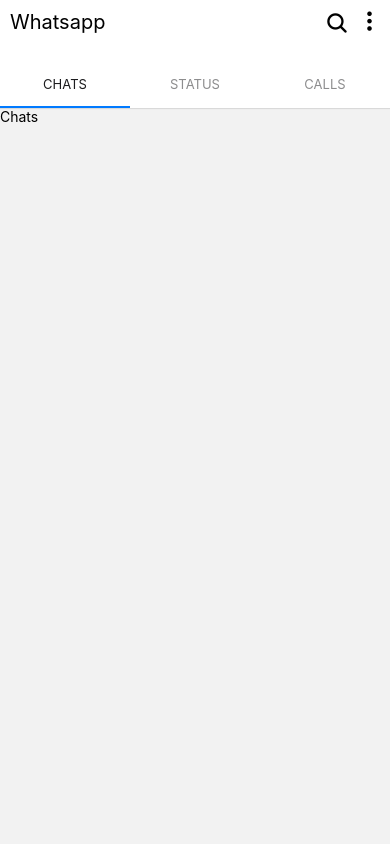
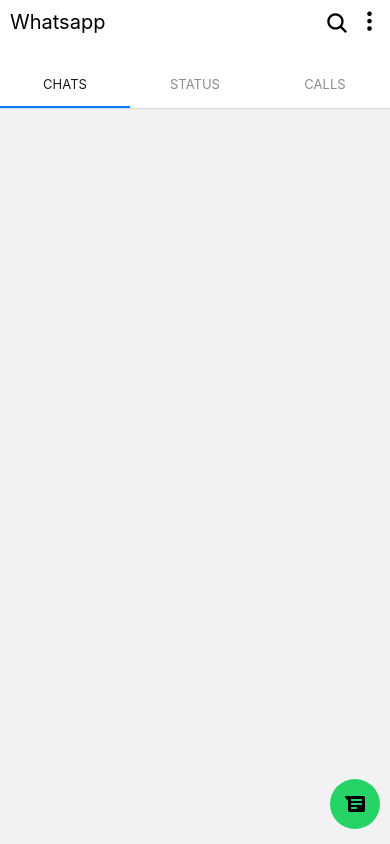
Before and after one commit to DevNetoSantos/clone-whatsapp-mobile, a React Native app: screen /Chats in a window 390 px wide. Built offline with nearby package versions, Linux system fonts and the light colour scheme.

Commit message:
button messege screen chat

```diff
--- a/src/components/Header.tsx
+++ b/src/components/Header.tsx
@@ -12,6 +12,7 @@ const Header = () => {
     <View style={styles.container}>
 
       <Text style={styles.title}>Whatsapp</Text>
+
       <View style={styles.containerItems}>
 
         <TouchableOpacity
--- a/src/pages/Chats.tsx
+++ b/src/pages/Chats.tsx
@@ -1,11 +1,40 @@
-import { View, Text } from "react-native";
+import Icon from 'react-native-vector-icons/MaterialCommunityIcons';
+import {
+  View,
+  Text,
+  TouchableOpacity,
+  StyleSheet
+} from "react-native";
 
 const Chats = () => {
   return(
-    <View>
-      <Text>Chats</Text>
+    <View style={styles.container}>
+
+      <TouchableOpacity
+        style={styles.buttonMessage}
+      >
+        <Icon name='android-messages' size={24}/>
+      </TouchableOpacity>
     </View>
   );
 }
 
+const styles = StyleSheet.create({
+  container: {
+    flex: 1,
+  },
+
+  buttonMessage: {
+    backgroundColor: '#25D366',
+    height: 50,
+    width: 50,
+    borderRadius: 25,
+    justifyContent: 'center',
+    alignItems: 'center',
+    position: 'absolute',
+    bottom: 15,
+    right: 10
+  }
+});
+
 export default Chats;
```
